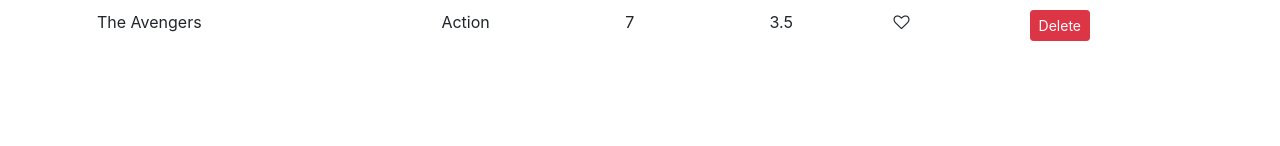
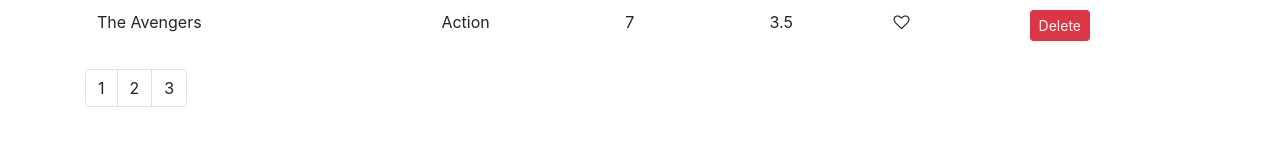
Before and after one commit to glitton/react-videoapp, a React (Create React App) app: page / in a window 1280 px wide. Shown: the part 558-704 px from the top of the page. Built offline with nearby package versions, Linux system fonts and the light colour scheme.

Commit message:
added pagination bootstrap component

```diff
--- a/package.json
+++ b/package.json
@@ -5,6 +5,7 @@
   "dependencies": {
     "bootstrap": "^4.3.1",
     "font-awesome": "^4.7.0",
+    "lodash": "^4.17.15",
     "react": "^16.10.1",
     "react-dom": "^16.10.1",
     "react-scripts": "3.1.2"
--- a/src/movies.jsx
+++ b/src/movies.jsx
@@ -1,12 +1,14 @@
 import React, { Component } from "react";
 import Like from "./like";
+import Pagination from "./pagination";
 import { getMovies } from "./services/fakeMovieService";
 
 const movies = getMovies();
 
 class Movies extends Component {
   state = {
-    movies
+    movies,
+    pageSize: 4
   };
 
   handleDelete = movie => {
@@ -23,7 +25,12 @@
     // console.log("clicked like", movie.title);
   };
 
+  handlePageChange = page => {
+    console.log(page);
+  };
+
   render() {
+    const { length: count } = this.state.movies;
     const movieItems = this.state.movies.map(movie => (
       <tr key={movie._id}>
         <td>{movie.title}</td>
@@ -46,9 +53,7 @@
 
     return (
       <React.Fragment>
-        <p className="h4">
-          There are {this.state.movies.length} movies in the database
-        </p>
+        <p className="h4">There are {count} movies in the database</p>
         <table className="table">
           <thead>
             <tr>
@@ -62,6 +67,11 @@
           </thead>
           <tbody>{movieItems}</tbody>
         </table>
+        <Pagination
+          itemsCount={count}
+          pageSize={this.state.pageSize}
+          onPageChange={this.handlePageChange}
+        />
       </React.Fragment>
     );
   }
--- /dev/null
+++ b/src/pagination.jsx
@@ -0,0 +1,23 @@
+import React from "react";
+import _ from "lodash"; //library to help generate pages
+
+const Pagination = props => {
+  const { itemsCount, pageSize } = props;
+  const pagesCount = Math.ceil(itemsCount / pageSize);
+  if (pagesCount === 1) return null;
+  const pages = _.range(1, pagesCount + 1); //returns an array
+
+  return (
+    <nav aria-label="Page navigation example">
+      <ul className="pagination">
+        {pages.map(page => (
+          <li key={page} className="page-item">
+            <a className="page-link">{page}</a>
+          </li>
+        ))}
+      </ul>
+    </nav>
+  );
+};
+
+export default Pagination;
```
Also changed, not shown: 1 other file (tests, documents, lock files or other folders).
